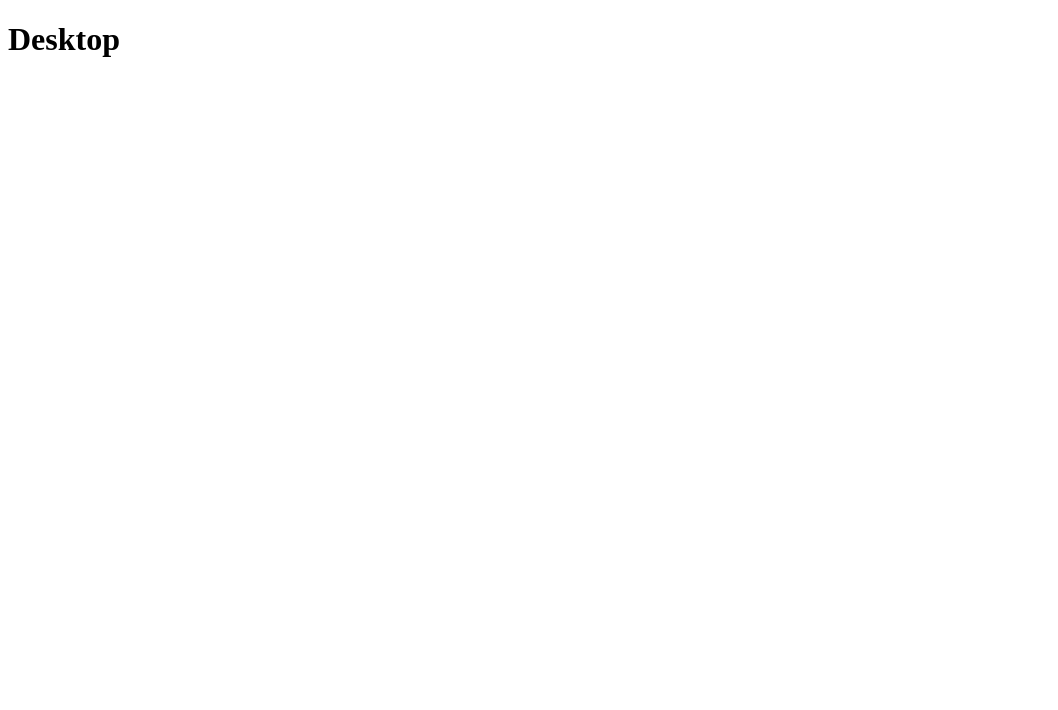
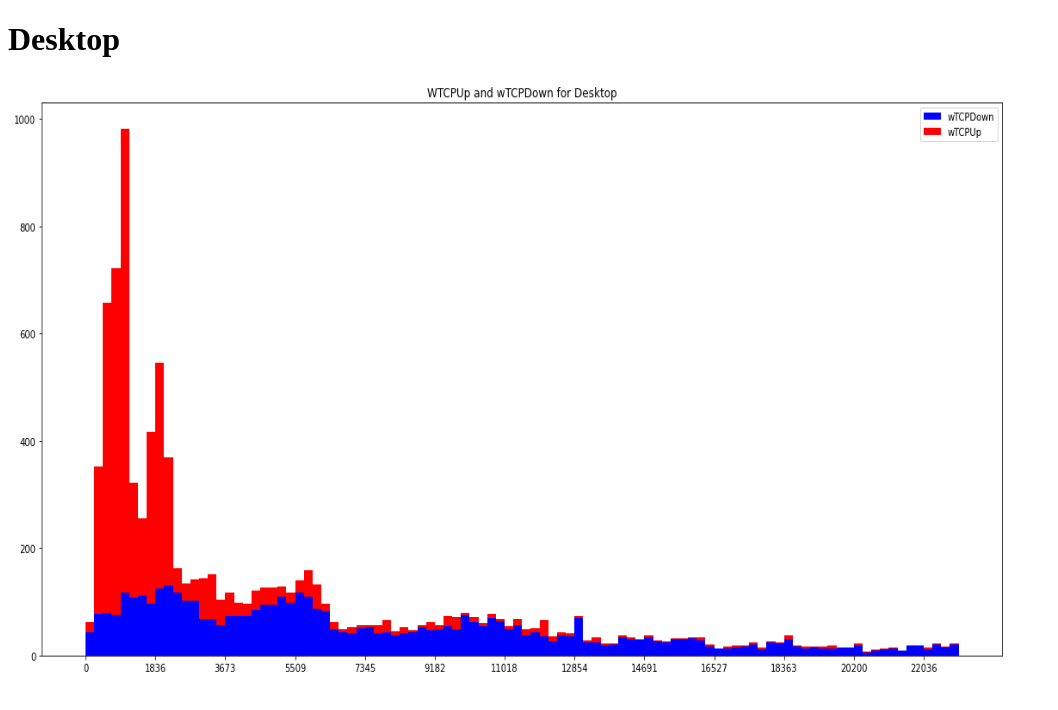
Before and after one commit to bsuttonwills/cpuc, a plain HTML site: page desktop.html in a window 1280 px wide. Shown: the whole page, without its empty margins (0-1058 px from the left). Drawn offline with Linux system fonts and the light colour scheme.

Commit message:
added histogram png

```diff
--- a/desktop.html
+++ b/desktop.html
@@ -6,5 +6,6 @@
   </head>
   <body>
     <h1>Desktop</h1>
+    <img src="Desktop.png" alt="Desktop results" width="1000" height="600">
   </body>
 </html>
```
Also changed, not shown: mobile.html (+1 -0 lines).
